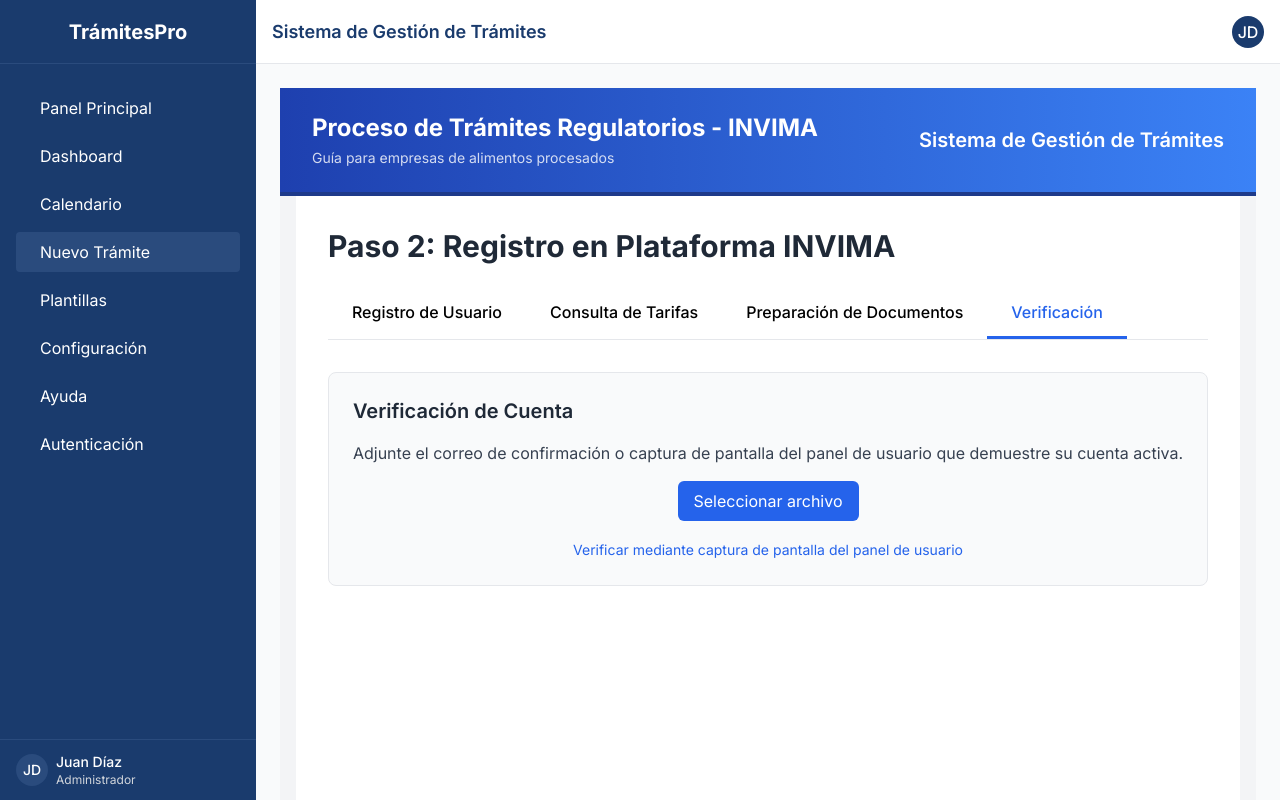
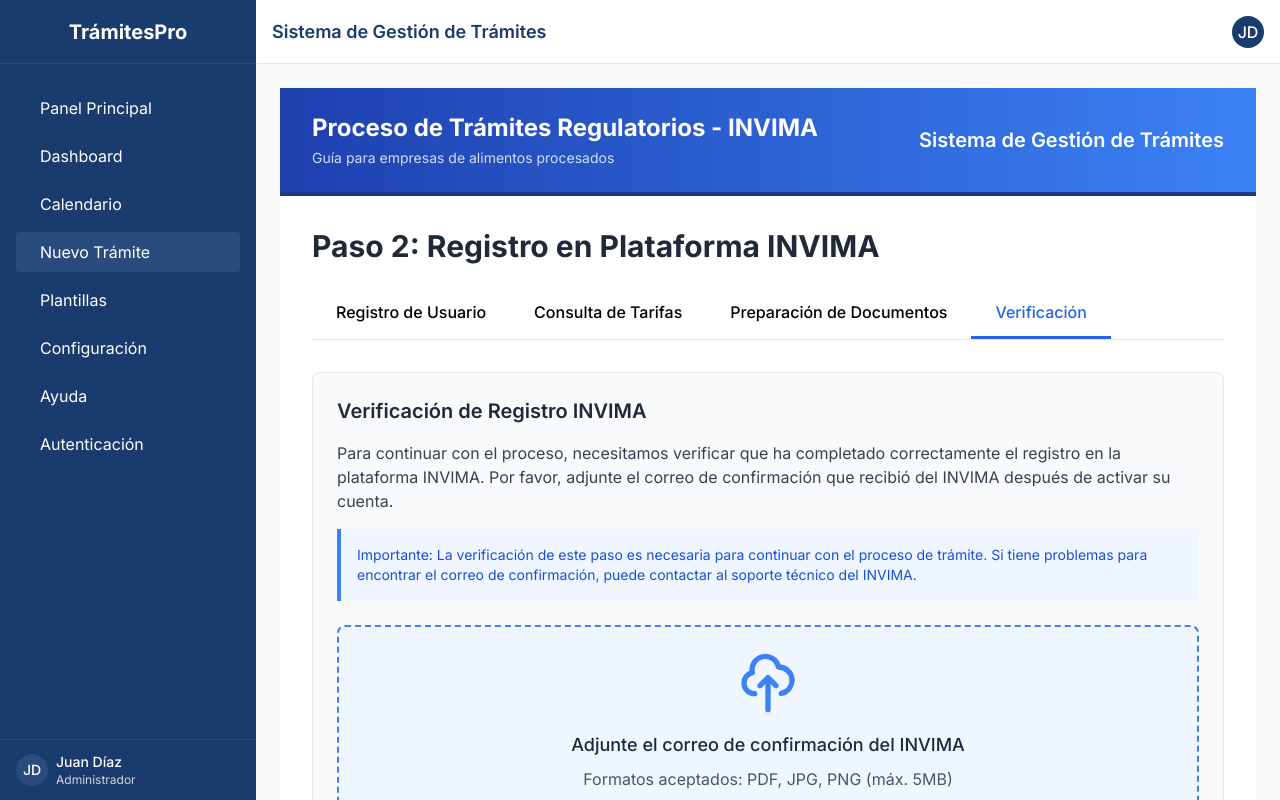
Before and after one commit to Juando26030/SEGAR-FrontEnd, an Angular app in the folder segar-frontend/: page /nuevo/registro/paso-2 in a window 1280 px wide. Both pictures are taken after a click on the element "Verificación". Built offline with nearby package versions, Linux system fonts and the light colour scheme.

Commit message:
verificacion registro invima en paso 2 listo

```diff
--- a/segar-frontend/src/app/tramites/registro/registro-paso-dos/registro-paso-dos.component.html
+++ b/segar-frontend/src/app/tramites/registro/registro-paso-dos/registro-paso-dos.component.html
@@ -261,34 +261,100 @@
     <!-- VERIFICACIÓN -->
     <div class="tab-content" *ngIf="activeTab==='verificacion'">
       <div class="section-card">
-        <h3 class="text-xl font-semibold mb-4 text-gray-800">Verificación de Cuenta</h3>
-        <p class="text-gray-700 mb-4">Adjunte el correo de confirmación o captura de pantalla del panel de usuario que demuestre su cuenta activa.</p>
+        <h3 class="text-xl font-semibold text-gray-800 mb-4">Verificación de Registro INVIMA</h3>
+        <p class="text-gray-700 mb-4">
+          Para continuar con el proceso, necesitamos verificar que ha completado correctamente el registro en la plataforma INVIMA. Por favor, adjunte el correo de confirmación que recibió del INVIMA después de activar su cuenta.
+        </p>
 
+        <div class="bg-blue-50 border-l-4 border-blue-500 p-4 mb-6 text-sm text-blue-700">
+          Importante: La verificación de este paso es necesaria para continuar con el proceso de trámite. Si tiene problemas para encontrar el correo de confirmación, puede contactar al soporte técnico del INVIMA.
+        </div>
+
+        <div class="verification-box mb-6 p-6 rounded-lg border-2 border-dashed border-blue-500 bg-blue-50">
           <div *ngIf="!uploading && !success" class="text-center">
+            <svg xmlns="http://www.w3.org/2000/svg" class="h-16 w-16 mx-auto text-blue-500 mb-4" fill="none" viewBox="0 0 24 24" stroke="currentColor">
+              <path stroke-linecap="round" stroke-linejoin="round" stroke-width="2" d="M7 16a4 4 0 01-.88-7.903A5 5 0 1115.9 6L16 6a5 5 0 011 9.9M15 13l-3-3m0 0l-3 3m3-3v12" />
+            </svg>
+            <h4 class="text-lg font-medium text-gray-800 mb-2">Adjunte el correo de confirmación del INVIMA</h4>
+            <p class="text-gray-600 mb-4">Formatos aceptados: PDF, JPG, PNG (máx. 5MB)</p>
+
             <input type="file" (change)="onFileSelected($event)" class="hidden" #fileInput>
-          <button (click)="fileInput.click()" class="bg-blue-600 text-white px-4 py-2 rounded-md hover:bg-blue-700">Seleccionar archivo</button>
+            <button (click)="fileInput.click()" class="bg-blue-600 text-white px-4 py-2 rounded-md hover:bg-blue-700">
+              Seleccionar archivo
+            </button>
           </div>
 
           <div *ngIf="uploading" class="mt-4 text-center">
-          <p>Subiendo archivo...</p>
+            <p class="text-lg font-medium text-gray-800 mb-2">Subiendo archivo...</p>
             <div class="progress-bar mt-2">
               <div class="progress-fill" [style.width.%]="uploadProgress"></div>
             </div>
           </div>
 
           <div *ngIf="success" class="mt-4 text-center">
-          <p class="text-green-600 font-semibold">¡Archivo subido y verificado correctamente!</p>
+            <div class="checkmark-circle show mx-auto mb-4">
+              <svg xmlns="http://www.w3.org/2000/svg" class="h-8 w-8 text-white" fill="none" viewBox="0 0 24 24" stroke="currentColor">
+                <path stroke-linecap="round" stroke-linejoin="round" stroke-width="3" d="M5 13l4 4L19 7" />
+              </svg>
+            </div>
+            <h4 class="text-lg font-medium text-green-700 mb-2">¡Verificación completada!</h4>
+            <p class="text-gray-600 mb-4">El correo de confirmación ha sido verificado correctamente.</p>
+
+            <button class="bg-green-600 text-white px-4 py-2 rounded-md hover:bg-green-700">Continuar al siguiente paso</button>
+          </div>
+
+          <div *ngIf="alternativeVerification" class="mt-4 text-center text-yellow-700">
+            <p class="mb-2">Adjunte una captura de pantalla de su panel de usuario en el INVIMA para verificar su cuenta.</p>
           </div>
 
           <div class="mt-4 text-center">
-          <button (click)="triggerAlternativeVerification()" class="text-sm text-blue-600 hover:underline">Verificar mediante captura de pantalla del panel de usuario</button>
+            <button (click)="triggerAlternativeVerification()" class="text-blue-600 hover:underline text-sm">
+              ¿No tiene el correo de confirmación? Verificar mediante captura de pantalla del panel de usuario
+            </button>
+          </div>
         </div>
 
-        <div *ngIf="alternativeVerification" class="mt-4 text-center text-yellow-700">
-          <p>Adjunte una captura de pantalla de su panel de usuario en el INVIMA para verificar su cuenta.</p>
+        <div class="step-card bg-white p-6 border border-gray-200 mb-6">
+          <div class="flex items-center mb-4">
+            <div class="bg-blue-100 rounded-full p-3 mr-4">
+              <svg xmlns="http://www.w3.org/2000/svg" class="h-6 w-6 text-blue-600" fill="none" viewBox="0 0 24 24" stroke="currentColor">
+                <path stroke-linecap="round" stroke-linejoin="round" stroke-width="2" d="M13 16h-1v-4h-1m1-4h.01M21 12a9 9 0 11-18 0 9 9 0 0118 0z" />
+              </svg>
+            </div>
+            <h4 class="text-lg font-medium text-gray-800">¿Cómo encontrar el correo de confirmación?</h4>
+          </div>
+
+          <ol class="space-y-3 text-gray-600">
+            <li class="flex items-start">
+              <span class="bg-blue-100 text-blue-600 rounded-full w-6 h-6 flex items-center justify-center font-semibold mr-2">1</span>
+              <div>Revise su bandeja de entrada con el asunto "Confirmación de registro - INVIMA"</div>
+            </li>
+            <li class="flex items-start">
+              <span class="bg-blue-100 text-blue-600 rounded-full w-6 h-6 flex items-center justify-center font-semibold mr-2">2</span>
+              <div>Verifique las carpetas de spam o correo no deseado</div>
+            </li>
+            <li class="flex items-start">
+              <span class="bg-blue-100 text-blue-600 rounded-full w-6 h-6 flex items-center justify-center font-semibold mr-2">3</span>
+              <div>Busque correos del remitente "notificaciones&#64;invima.gov.co"</div>
+            </li>
+            <li class="flex items-start">
+              <span class="bg-blue-100 text-blue-600 rounded-full w-6 h-6 flex items-center justify-center font-semibold mr-2">4</span>
+              <div>Si no lo encuentra, puede adjuntar una captura de pantalla de su panel de usuario en la plataforma INVIMA que muestre su cuenta activa</div>
+            </li>
+          </ol>
+        </div>
+
+        <div class="bg-gradient-to-r from-blue-50 to-indigo-50 rounded-lg p-6 border border-blue-100">
+          <h4 class="text-lg font-semibold text-gray-800 mb-2">Próximos Pasos</h4>
+          <ul class="list-disc pl-6 space-y-1 text-gray-700">
+            <li>Radicación de la solicitud: Presentar formalmente la solicitud con toda la documentación requerida.</li>
+            <li>Seguimiento del trámite: Monitorear el estado de la solicitud a través de la plataforma del INVIMA.</li>
+            <li>Respuesta a requerimientos: Atender oportunamente cualquier solicitud de información adicional.</li>
+          </ul>
         </div>
       </div>
     </div>
+
   </div>
 
   <div class="slide-footer">
```
Lines whose indentation alone changed are shown as unchanged.
